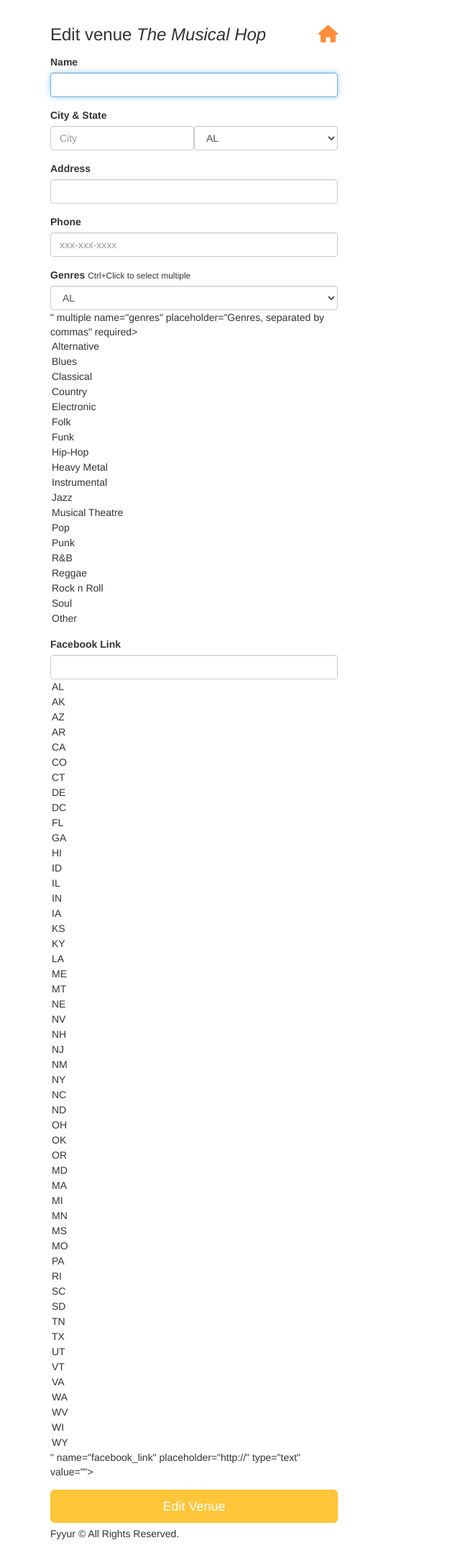
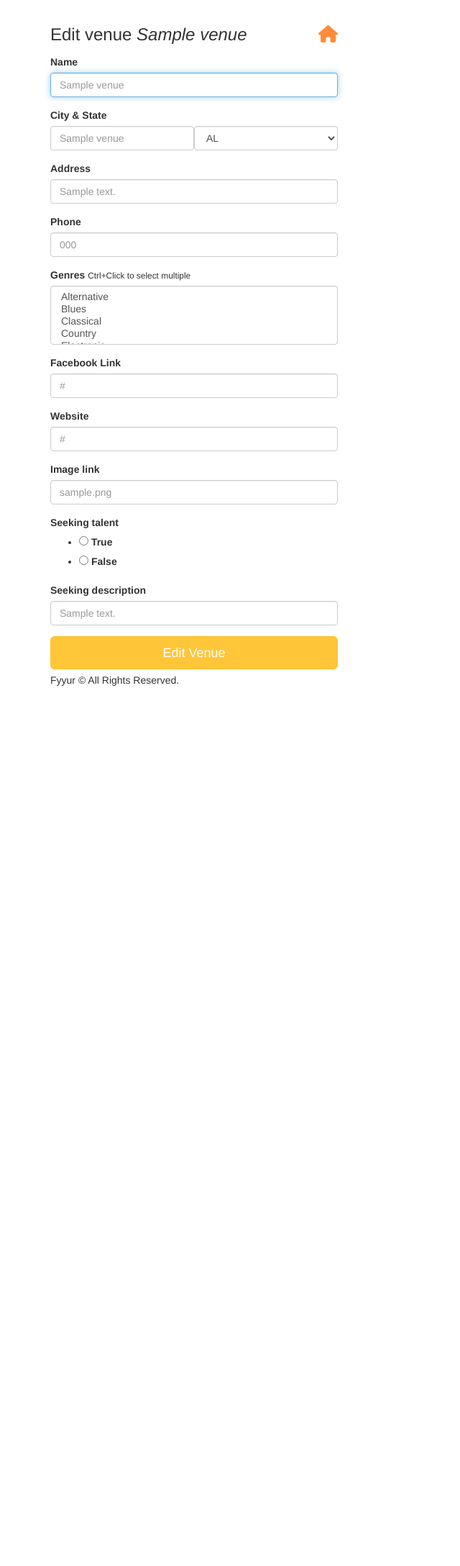
Before and after one commit to engelbrk/FYYUR, a Flask app: page /venues/1/edit in a window 1280 px wide. Shown: the part 60-2236 px from the top of the page at 72% size, without its empty margins (0-640 px from the left). After the commit the page ends 1013 px from the top, so only its background shows below. Run offline with Flask 2, Linux system fonts and the light colour scheme; tables that the repository leaves empty hold one stand-in row (values such as "Sample post"); some libraries are stand-ins or nearby versions.

Commit message:
updated the venueform to include all necessary fields

```diff
--- a/app.py
+++ b/app.py
@@ -44,6 +44,7 @@
     facebook_link = db.Column(db.String(120))
     website = db.Column(db.String(120))
     seeking_talent = db.Column(db.Boolean)
+    seeking_description = db.Column(db.String())
     genres = db.Column(db.ARRAY(db.String()))
     shows = db.relationship('Shows', backref='venue', lazy=True, cascade='all')
 
@@ -359,20 +360,22 @@
 
 @app.route('/venues/<int:venue_id>/edit', methods=['GET'])
 def edit_venue(venue_id):
-  form = VenueForm()
+
+  form = VenueForm(request.form)
+  specific_venue = Venue.query.filter_by(id = venue_id).first()
   venue={
-    "id": 1,
-    "name": "The Musical Hop",
-    "genres": ["Jazz", "Reggae", "Swing", "Classical", "Folk"],
-    "address": "1015 Folsom Street",
-    "city": "San Francisco",
-    "state": "CA",
-    "phone": "123-123-1234",
-    "website": "https://www.themusicalhop.com",
-    "facebook_link": "https://www.facebook.com/TheMusicalHop",
-    "seeking_talent": True,
-    "seeking_description": "We are on the lookout for a local artist to play every two weeks. Please call us.",
-    "image_link": "https://images.unsplash.com/photo-1543900694-133f37abaaa5?ixlib=rb-1.2.1&ixid=eyJhcHBfaWQiOjEyMDd9&auto=format&fit=crop&w=400&q=60"
+    "id": venue_id,
+    "name": specific_venue.name,
+    "genres": specific_venue.genres,
+    "address": specific_venue.address,
+    "city": specific_venue.city,
+    "state": specific_venue.state,
+    "phone": specific_venue.phone,
+    "website": specific_venue.website,
+    "facebook_link": specific_venue.facebook_link,
+    "seeking_talent": specific_venue.seeking_talent,
+    "seeking_description": specific_venue.seeking_description,
+    "image_link": specific_venue.image_link
   }
   # TODO: populate form with values from venue with ID <venue_id>
   return render_template('forms/edit_venue.html', form=form, venue=venue)
@@ -421,10 +424,6 @@
 
 @app.route('/shows')
 def shows():
-  # displays list of shows at /shows
-  # TODO: replace with real venues data.
-  #       num_shows should be aggregated based on number of upcoming shows per venue.
-
 
   shows = Shows.query.all()
   print(shows)
--- a/forms.py
+++ b/forms.py
@@ -1,6 +1,6 @@
 from datetime import datetime
 from flask_wtf import Form
-from wtforms import StringField, SelectField, SelectMultipleField, DateTimeField
+from wtforms import StringField, SelectField, SelectMultipleField, DateTimeField, RadioField
 from wtforms.validators import DataRequired, AnyOf, URL
 
 class ShowForm(Form):
@@ -89,7 +89,6 @@
         'image_link'
     )
     genres = SelectMultipleField(
-        # TODO implement enum restriction
         'genres', validators=[DataRequired()],
         choices=[
             ('Alternative', 'Alternative'),
@@ -115,6 +114,19 @@
     )
     facebook_link = StringField(
         'facebook_link', validators=[URL()]
+    )
+    website = StringField(
+        'website'
+    )
+    seeking_talent = RadioField(
+        'seeking_talent', validators=[DataRequired()],
+        choices=[
+            ('True', 'True'),
+            ('False', 'False'),
+        ]
+    )
+    seeking_description = StringField(
+        'seeking_description'
     )
 
 class ArtistForm(Form):
--- a/templates/forms/edit_venue.html
+++ b/templates/forms/edit_venue.html
@@ -6,13 +6,13 @@
       <h3 class="form-heading">Edit venue <em>{{ venue.name }}</em> <a href="{{ url_for('index') }}" title="Back to homepage"><i class="fa fa-home pull-right"></i></a></h3>
       <div class="form-group">
         <label for="name">Name</label>
-        {{ form.name(class_ = 'form-control', autofocus = true) }}
+        {{ form.name(class_ = 'form-control',placeholder=venue.name, autofocus = true) }}
       </div>
       <div class="form-group">
           <label>City & State</label>
           <div class="form-inline">
             <div class="form-group">
-              {{ form.city(class_ = 'form-control', placeholder='City', autofocus = true) }}
+              {{ form.city(class_ = 'form-control', placeholder=venue.name, autofocus = true) }}
             </div>
             <div class="form-group">
               {{ form.state(class_ = 'form-control', placeholder='State', autofocus = true) }}
@@ -21,20 +21,36 @@
       </div>
       <div class="form-group">
         <label for="address">Address</label>
-        {{ form.address(class_ = 'form-control', autofocus = true) }}
+        {{ form.address(class_ = 'form-control',placeholder=venue.address, autofocus = true) }}
       </div>
       <div class="form-group">
           <label for="phone">Phone</label>
-          {{ form.phone(class_ = 'form-control', placeholder='xxx-xxx-xxxx', autofocus = true) }}
+          {{ form.phone(class_ = 'form-control', placeholder=venue.phone, autofocus = true) }}
         </div>
       <div class="form-group">
         <label for="genres">Genres</label>
         <small>Ctrl+Click to select multiple</small>
-        {{ form.genres(class_ = 'form-control', placeholder='Genres, separated by commas', id=form.state, autofocus = true) }}
+        {{ form.genres(class_ = 'form-control', placeholder='Genres, separated by commas', autofocus = true) }}
       </div>
       <div class="form-group">
           <label for="genres">Facebook Link</label>
-          {{ form.facebook_link(class_ = 'form-control', placeholder='http://', id=form.state, autofocus = true) }}
+          {{ form.facebook_link(class_ = 'form-control', placeholder=venue.facebook_link, autofocus = true) }}
+        </div>
+        <div class="form-group">
+          <label for="website">Website</label>
+          {{ form.website(class_ = 'form-control', placeholder=venue.website, autofocus = true) }}
+        </div>
+        <div class="form-group">
+          <label for="image_link">Image link</label>
+          {{ form.website(class_ = 'form-control', placeholder=venue.image_link, autofocus = true) }}
+        </div>
+        <div class="form-group">
+          <label for="seeking_talent">Seeking talent</label>
+          {{ form.seeking_talent(autofocus = true) }}
+        </div>
+        <div class="form-group">
+          <label for="seeking_description">Seeking description</label>
+          {{ form.seeking_description(class_ = 'form-control', placeholder=venue.seeking_description, autofocus = true) }}
         </div>
       <input type="submit" value="Edit Venue" class="btn btn-primary btn-lg btn-block">
     </form>
```
Also changed, not shown: migrations/versions/9f6efd03bde1_.py (added, +28 -0 lines).
